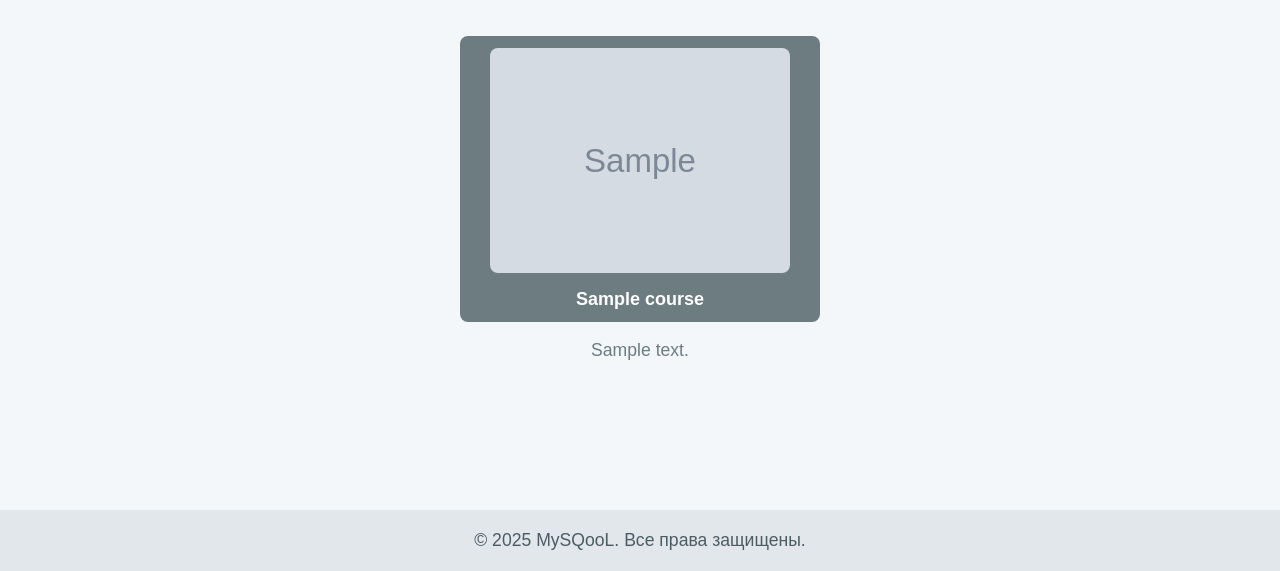
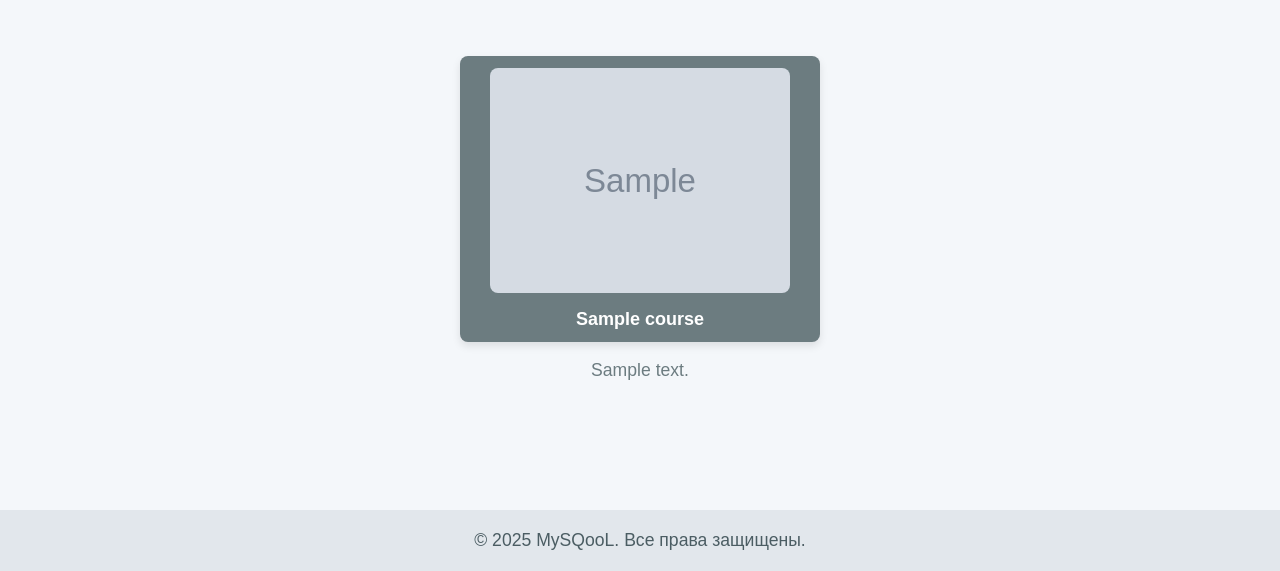
Before and after one commit to anastasia-kav/mysqool, a Django app: page /courses/ in a window 1280 px wide. Shown: the part 229-800 px from the top of the page. Run offline with Django 5.2, Linux system fonts and the light colour scheme; tables that the repository leaves empty hold one stand-in row (values such as "Sample post"); grey boxes marked "Sample" are stand-in pictures.

Commit message:
Fix style

```diff
--- a/courses/templates/courses/course_list.html
+++ b/courses/templates/courses/course_list.html
@@ -14,21 +14,21 @@
         <p>Выберите курс, чтобы начать учёбу!</p>
     </header>
 
+    <!-- Навигация -->
     <nav>
         <a href="{% url 'home' %}">Главная страница</a>
         <a href="{% url 'course_list' %}">Наши курсы</a>
     </nav>
 
-
+    <!-- Секция с курсами -->
     <section class="course-list">
-{#        <p>Нет курсов доступных на данный момент.</p>#}
         {% if courses is None %}
             <p>Не удалось загрузить курсы. Возможно, проблема с базой данных.</p>
         {% elif courses %}
             <ul>
                 {% for course in courses %}
                 <li>
-                    <a href="{% url 'course_detail' course.pk %}">
+                    <a href="{% url 'course_detail' course.pk %}" class="view-courses-button">
                         {% if course.image %}
                             <img src="{{ course.image.url }}" alt="{{ course.name }}">
                         {% else %}
@@ -45,6 +45,7 @@
         {% endif %}
     </section>
 
+    <!-- Футер -->
     <footer>
         <p>&copy; 2025 MySQooL. Все права защищены.</p>
     </footer>
```
